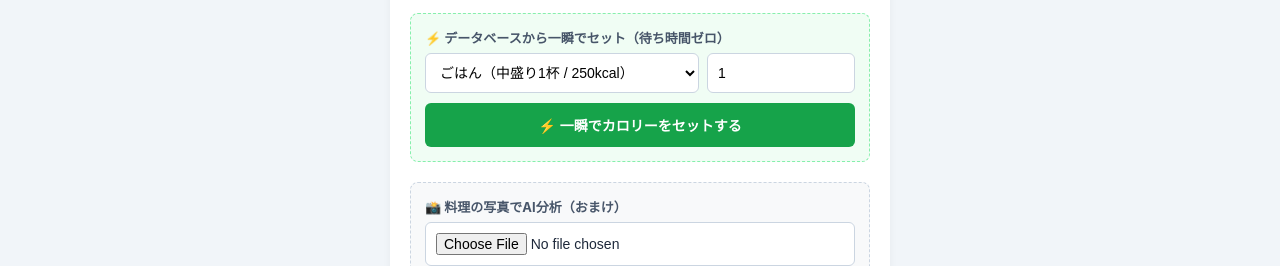
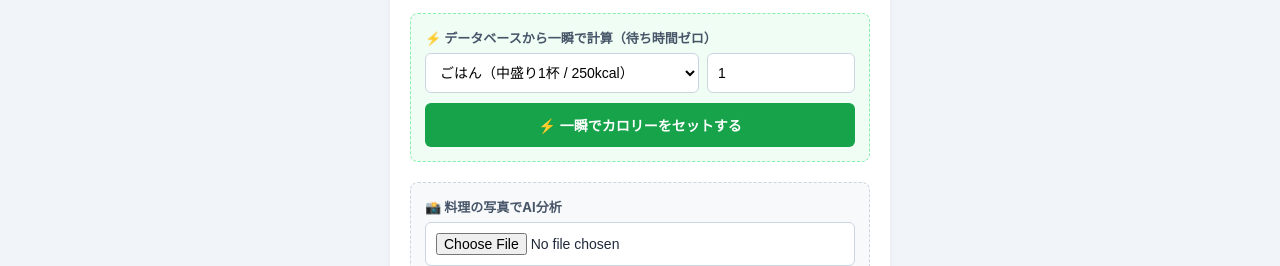
Before and after one commit to yataroku/weight_app, a plain HTML site: page food.html in a window 1280 px wide. Shown: the part 193-459 px from the top of the page. Drawn offline with Linux system fonts and the light colour scheme.

Commit message:
見やすく修正

```diff
--- a/food.html
+++ b/food.html
@@ -24,7 +24,7 @@
 
             <!-- ★データベース計算エリア（待ち時間ゼロ） -->
             <div class="form-group db-calc-box">
-                <label class="db-calc-label">⚡ データベースから一瞬でセット（待ち時間ゼロ）</label>
+                <label class="db-calc-label">⚡ データベースから一瞬で計算（待ち時間ゼロ）</label>
 
                 <div class="db-input-row">
                     <select id="dbFoodSelect" class="db-select-field">
@@ -68,7 +68,7 @@
 
             <!-- ★写真AI分析エリア（おまけ） -->
             <div class="form-group ai-calc-box">
-                <label for="foodPhoto" class="ai-calc-label">📸 料理の写真でAI分析（おまけ）</label>
+                <label for="foodPhoto" class="ai-calc-label">📸 料理の写真でAI分析</label>
                 <input type="file" id="foodPhoto" accept="image/*" capture="environment" class="ai-input-field">
                 <button type="button" class="btn-primary ai-btn" onclick="analyzePhotoWithAI()">✨ 写真をAIに分析してもらう<br>（※混雑時遅延あり）</button>
                 <p id="aiStatus" class="ai-status-text"></p>
```
